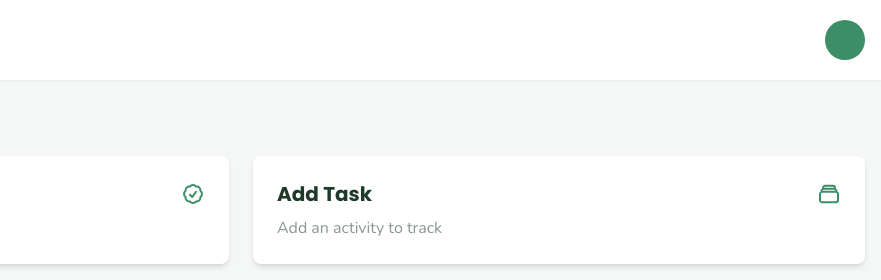
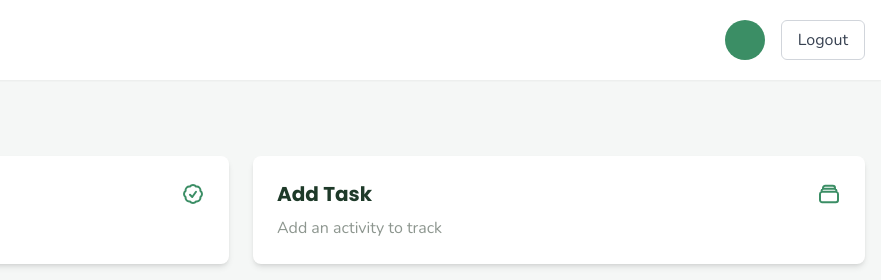
Before and after one commit to 2800-202510-DTC09/2800-202510-DTC09, a website: page src/public/add.html in a window 1280 px wide. Shown: the top 280 px of the page, 399-1280 px from the left. Drawn offline with nearby package versions, Linux system fonts and the light colour scheme; no server answers.

Commit message:
Add logout button to header

```diff
--- a/src/public/components/nav/header.html
+++ b/src/public/components/nav/header.html
@@ -13,6 +13,7 @@
             >
                 <span id="user-initial"></span>
             </div>
+            <div class="ml-4"> <a href="/logout" class="px-4 py-2 border border-gray-300 rounded-md text-gray-700 hover:bg-gray-100 hover:border-gray-400 transition-colors duration-150"> Logout </a> </div>
         </div>
     </div>
 </nav>
```
